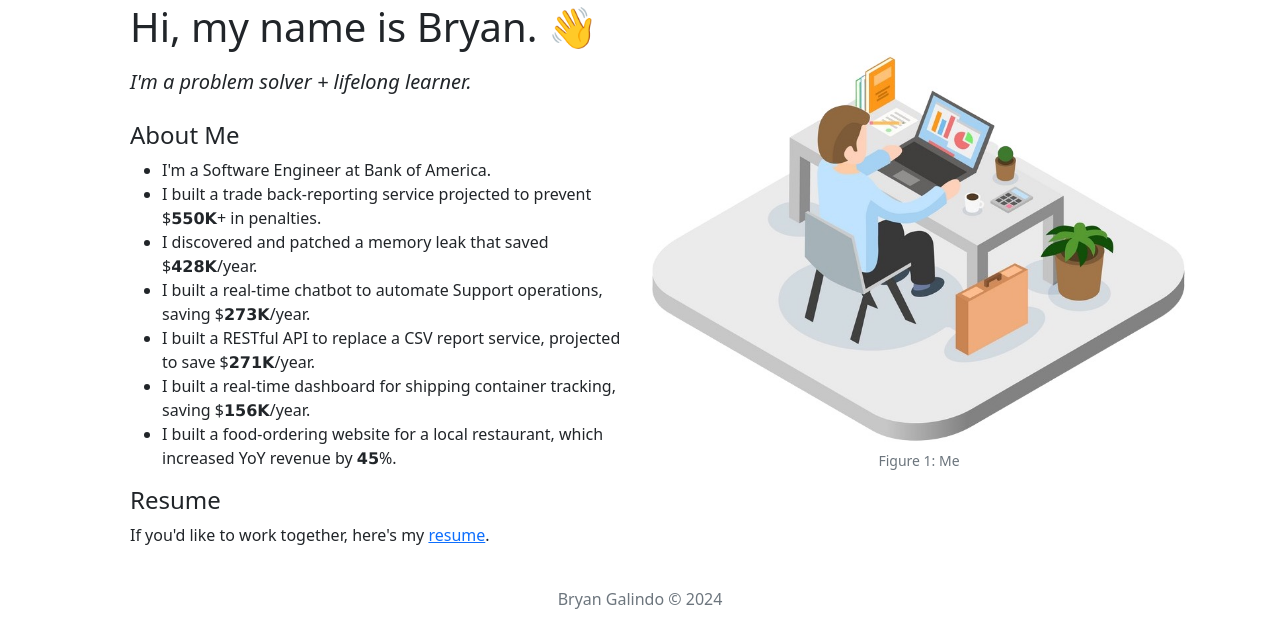
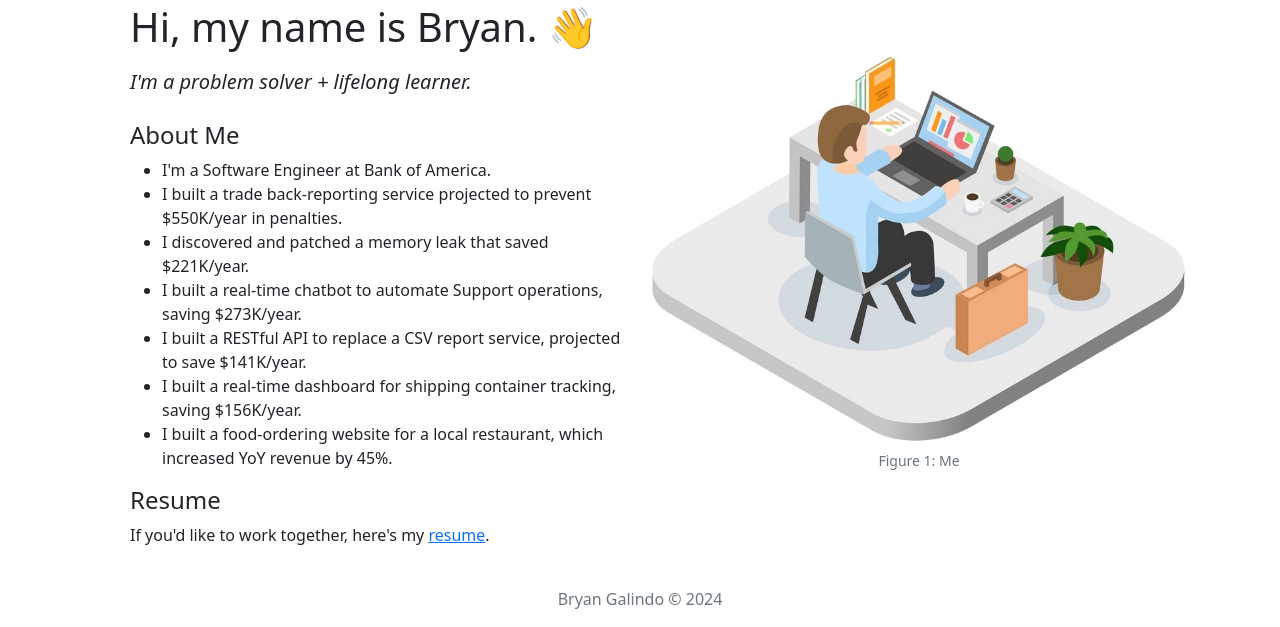
Before and after one commit to bryangalindo/bryan_galindo, a Flask app: page / in a window 1280 px wide. Shown: the part 195-822 px from the top of the page. Run offline with Flask 2, Linux system fonts and the light colour scheme; some libraries are stand-ins or nearby versions.

Commit message:
update accomplishments

```diff
--- a/webapp/templates/home.html
+++ b/webapp/templates/home.html
@@ -79,12 +79,12 @@
                     <h4>About Me</h4>
                     <ul>
                         <li>I'm a Software Engineer at Bank of America.</li>
-                        <li>I built a trade back-reporting service projected to prevent $𝟱𝟱𝟬𝗞+ in penalties.</li>
-                        <li>I discovered and patched a memory leak that saved $𝟰𝟮𝟴𝗞/year.</li>
-                        <li>I built a real-time chatbot to automate Support operations, saving $𝟮𝟳𝟯𝗞/year.</li>
-                        <li>I built a RESTful API to replace a CSV report service, projected to save $𝟮𝟳𝟭𝗞/year.</li>
-                        <li>I built a real-time dashboard for shipping container tracking, saving $𝟭𝟱𝟲𝗞/year.</li>
-                        <li>I built a food-ordering website for a local restaurant, which increased YoY revenue by 𝟰𝟱%.</li>
+                        <li>I built a trade back-reporting service projected to prevent $550K/year in penalties.</li>
+                        <li>I discovered and patched a memory leak that saved $221K/year.</li>
+                        <li>I built a real-time chatbot to automate Support operations, saving $273K/year.</li>
+                        <li>I built a RESTful API to replace a CSV report service, projected to save $141K/year.</li>
+                        <li>I built a real-time dashboard for shipping container tracking, saving $156K/year.</li>
+                        <li>I built a food-ordering website for a local restaurant, which increased YoY revenue by 45%.</li>
                     </ul>
                 </section>
                 <section id="resume">
```
